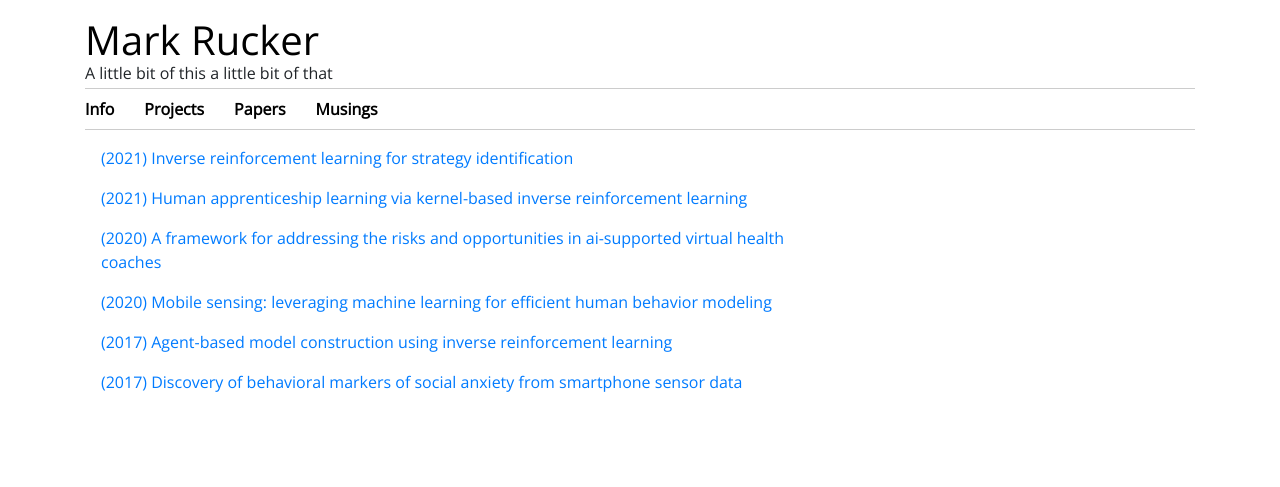
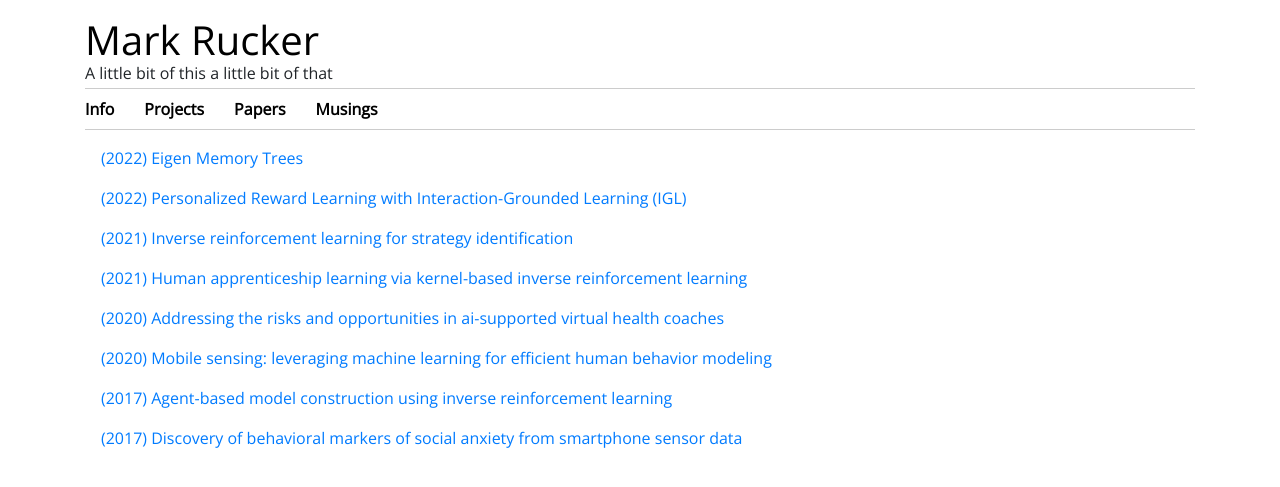
Before and after one commit to mrucker/mrucker.github.io, a Jekyll site: the page built from _areas/papers.html, in a window 1280 px wide. Shown: the top 487 px of the page. Built offline with Jekyll 4.4.1, drawn with Linux system fonts in a browser that asks for light colours; nearby versions of some CDN libraries.

Commit message:
Updated papers

```diff
--- a/_data/papers.yml
+++ b/_data/papers.yml
@@ -1,3 +1,11 @@
+- title    : (2022) Eigen Memory Trees
+  url      : https://arxiv.org/abs/2210.14077
+  position : 8
+
+- title    : (2022) Personalized Reward Learning with Interaction-Grounded Learning (IGL)
+  url      : https://arxiv.org/abs/2211.15823
+  position : 7
+
 - title    : (2021) Inverse reinforcement learning for strategy identification
   url      : https://arxiv.org/abs/2108.00293
   position : 6
@@ -6,7 +14,7 @@
   url      : https://arxiv.org/abs/2002.10904
   position : 5
 
-- title    : (2020) A framework for addressing the risks and opportunities in ai-supported virtual health coaches
+- title    : (2020) Addressing the risks and opportunities in ai-supported virtual health coaches
   url      : https://dl.acm.org/doi/abs/10.1145/3421937.3421971
   position : 4
 
```
